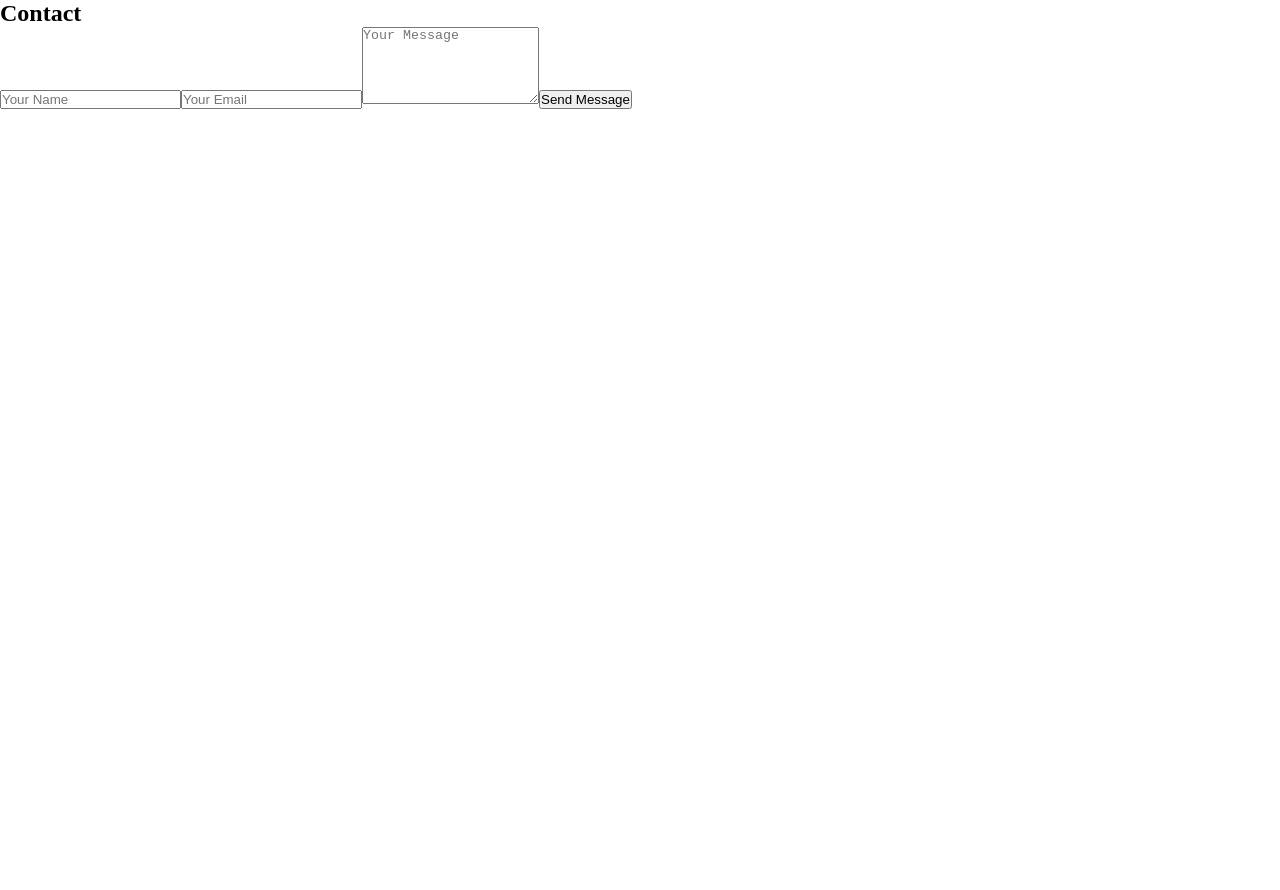
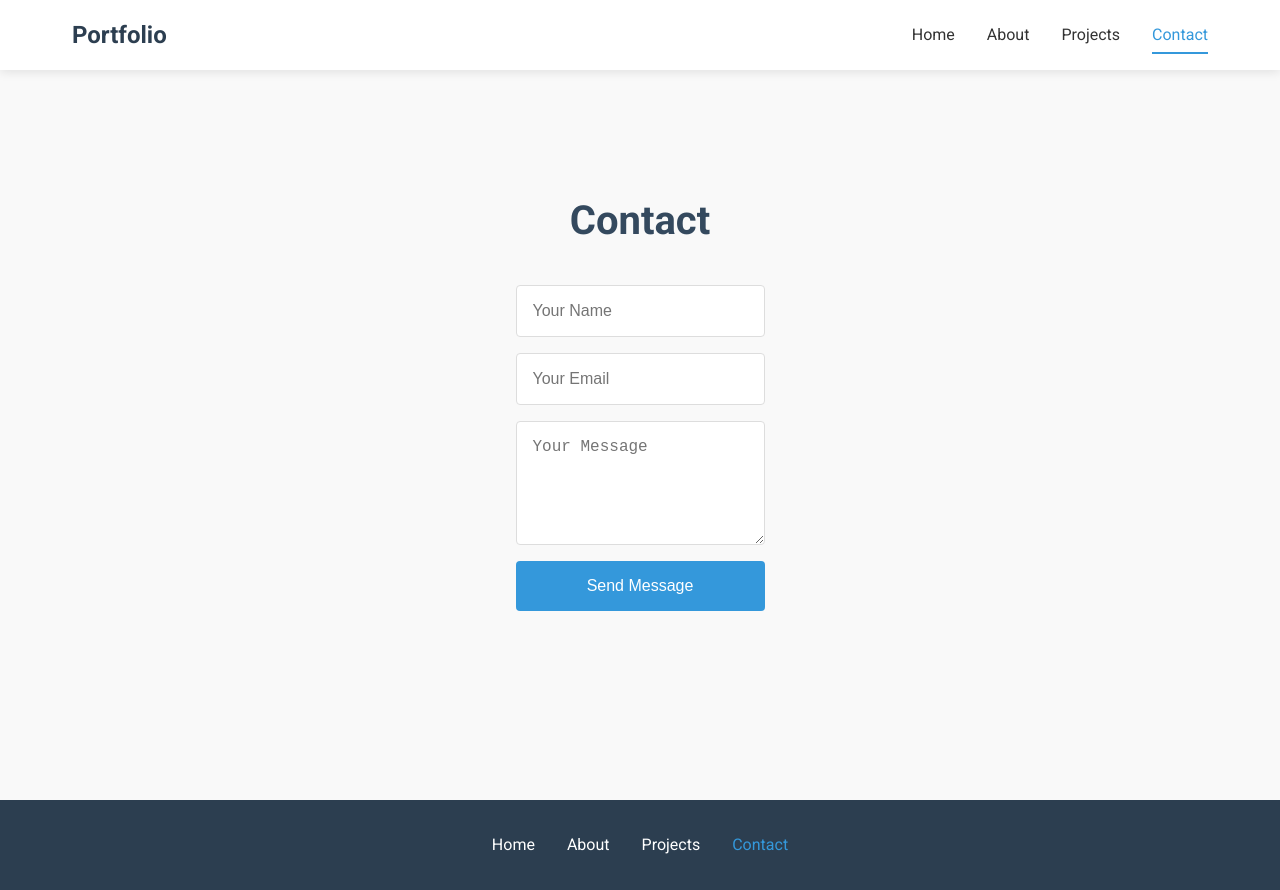
Before and after one commit to KevinTheSome/portfolio, a React (Vite) app: page /contact in a window 1280 px wide. Before the commit the page ends 800 px from the top, so only its background shows below. Built offline with nearby package versions, Linux system fonts and the light colour scheme.

Commit message:
added nav bar and footer

```diff
--- a/index.html
+++ b/index.html
@@ -5,6 +5,10 @@
         <link rel="icon" type="image/svg+xml" href="/vite.svg" />
         <meta name="viewport" content="width=device-width, initial-scale=1.0" />
         <title>portfolio</title>
+        <link
+            href="https://fonts.googleapis.com/css2?family=Roboto:wght@300;400;700&display=swap"
+            rel="stylesheet"
+        />
     </head>
     <body>
         <div id="root"></div>
--- a/src/assets/index.css
+++ b/src/assets/index.css
@@ -7,3 +7,280 @@
 html {
     scroll-behavior: smooth;
 }
+
+body {
+    font-family: "Roboto", sans-serif;
+    line-height: 1.6;
+    color: #333;
+    background: #f9f9f9;
+}
+
+section {
+    padding: 4rem 2rem;
+    max-width: 1200px;
+    margin: 0 auto;
+    min-height: 100vh;
+    display: flex;
+    align-items: center;
+    justify-content: center;
+}
+
+.hero,
+.about,
+.projects,
+.contact {
+    padding: 5rem 2rem;
+}
+
+.section-content,
+.hero-content {
+    max-width: 800px;
+    text-align: center;
+}
+
+h1 {
+    font-size: 3rem;
+    margin-bottom: 1rem;
+    color: #2c3e50;
+}
+
+h2 {
+    font-size: 2.5rem;
+    margin-bottom: 1.5rem;
+    color: #34495e;
+}
+
+p {
+    font-size: 1.2rem;
+    margin-bottom: 1rem;
+}
+
+.bio {
+    font-size: 1.1rem;
+}
+
+.project-grid {
+    display: grid;
+    grid-template-columns: repeat(auto-fit, minmax(300px, 1fr));
+    gap: 2rem;
+    margin-top: 2rem;
+}
+
+.project-card {
+    padding: 2rem;
+    background: white;
+    border-radius: 8px;
+    box-shadow: 0 4px 6px rgba(0, 0, 0, 0.1);
+    transition: transform 0.2s;
+}
+
+.project-card:hover {
+    transform: translateY(-5px);
+}
+
+a {
+    color: #3498db;
+    text-decoration: none;
+}
+
+a:hover {
+    text-decoration: underline;
+}
+
+.contact-form {
+    display: flex;
+    flex-direction: column;
+    gap: 1rem;
+    max-width: 500px;
+    margin-top: 2rem;
+}
+
+.contact-form input,
+.contact-form textarea {
+    padding: 1rem;
+    border: 1px solid #ddd;
+    border-radius: 4px;
+    font-size: 1rem;
+}
+
+.contact-form button {
+    padding: 1rem;
+    background: #3498db;
+    color: white;
+    border: none;
+    border-radius: 4px;
+    cursor: pointer;
+    font-size: 1rem;
+    transition: background 0.3s;
+}
+
+.contact-form button:hover {
+    background: #2980b9;
+}
+
+/* Footer Styles */
+.footer {
+    background: #2c3e50;
+    color: white;
+    padding: 2rem 0;
+    margin-top: auto;
+    width: 100%;
+}
+
+.footer-container {
+    max-width: 1200px;
+    margin: 0 auto;
+    display: flex;
+    justify-content: center;
+    align-items: center;
+}
+
+.footer-menu {
+    list-style: none;
+    display: flex;
+    gap: 2rem;
+    margin: 0;
+    padding: 0;
+}
+
+.footer-menu li {
+    margin: 0;
+}
+
+.footer-menu a {
+    color: white;
+    text-decoration: none;
+    font-weight: 500;
+    padding: 0.5rem 0;
+    transition: color 0.3s ease;
+}
+
+.footer-menu a:hover,
+.footer-menu a.active {
+    color: #3498db;
+}
+
+@media (max-width: 768px) {
+    .footer-menu {
+        flex-direction: column;
+        gap: 1rem;
+        text-align: center;
+    }
+
+    .footer-menu a {
+        display: block;
+        padding: 0.75rem 0;
+    }
+}
+
+.navbar {
+    position: fixed;
+    top: 0;
+    left: 0;
+    width: 100%;
+    background: white;
+    box-shadow: 0 2px 10px rgba(0, 0, 0, 0.1);
+    z-index: 1000;
+}
+
+.nav-container {
+    max-width: 1200px;
+    margin: 0 auto;
+    display: flex;
+    justify-content: space-between;
+    align-items: center;
+    padding: 1rem 2rem;
+}
+
+.nav-logo .nav-link {
+    font-size: 1.5rem;
+    font-weight: bold;
+    color: #2c3e50;
+}
+
+.nav-links {
+    display: flex;
+    list-style: none;
+    gap: 2rem;
+    margin: 0;
+    padding: 0;
+}
+
+.nav-item {
+    margin: 0;
+}
+
+.nav-link {
+    text-decoration: none;
+    color: #333;
+    font-weight: 500;
+    padding: 0.5rem 0;
+    transition: color 0.3s;
+}
+
+.nav-link.active {
+    color: #3498db;
+    border-bottom: 2px solid #3498db;
+}
+
+.hamburger {
+    display: none;
+    flex-direction: column;
+    cursor: pointer;
+    padding: 0.5rem;
+}
+
+.hamburger span {
+    width: 25px;
+    height: 3px;
+    background: #333;
+    margin: 3px 0;
+    transition: 0.3s;
+}
+
+.mobile-overlay {
+    position: fixed;
+    top: 70px;
+    left: 0;
+    right: 0;
+    bottom: 0;
+    background: transparent;
+    z-index: -1;
+}
+
+@media (max-width: 768px) {
+    .nav-links {
+        position: absolute;
+        top: 100%;
+        left: 0;
+        width: 100%;
+        background: white;
+        flex-direction: column;
+        padding: 1rem 2rem;
+        box-shadow: 0 4px 10px rgba(0, 0, 0, 0.1);
+        gap: 0;
+        display: none;
+    }
+
+    .nav-links.active {
+        display: flex;
+    }
+
+    .nav-item {
+        width: 100%;
+        text-align: center;
+    }
+
+    .nav-link {
+        display: block;
+        padding: 1rem 0;
+    }
+
+    .hamburger {
+        display: flex;
+    }
+
+    .nav-logo {
+        z-index: 1001;
+    }
+}
--- /dev/null
+++ b/src/components/Footer.tsx
@@ -0,0 +1,29 @@
+import { NavLink } from "react-router-dom";
+import { motion } from "framer-motion";
+
+const Footer: React.FC = () => {
+    return (
+        <footer className="footer">
+            <div className="footer-container">
+                <motion.div>
+                    <ul className="footer-menu">
+                        <li>
+                            <NavLink to="/">Home</NavLink>
+                        </li>
+                        <li>
+                            <NavLink to="/about">About</NavLink>
+                        </li>
+                        <li>
+                            <NavLink to="/projects">Projects</NavLink>
+                        </li>
+                        <li>
+                            <NavLink to="/contact">Contact</NavLink>
+                        </li>
+                    </ul>
+                </motion.div>
+            </div>
+        </footer>
+    );
+};
+
+export default Footer;
--- /dev/null
+++ b/src/components/NavBar.tsx
@@ -0,0 +1,109 @@
+import React, { useState } from "react";
+import { NavLink } from "react-router-dom";
+import { motion } from "framer-motion";
+
+const NavBar: React.FC = () => {
+    const [isOpen, setIsOpen] = useState(false);
+
+    const toggleMenu = () => setIsOpen(!isOpen);
+
+    const menuVariants = {
+        hidden: { opacity: 0, y: -20 },
+        visible: { opacity: 1, y: 0, transition: { duration: 0.3 } },
+    };
+
+    return (
+        <nav className="navbar">
+            <div className="nav-container">
+                <div className="nav-logo">
+                    <NavLink
+                        to="/"
+                        className="nav-link"
+                        onClick={() => setIsOpen(false)}
+                    >
+                        Portfolio
+                    </NavLink>
+                </div>
+                <ul className={`nav-links ${isOpen ? "active" : ""}`}>
+                    <motion.li
+                        variants={menuVariants}
+                        initial="hidden"
+                        animate="visible"
+                        className="nav-item"
+                    >
+                        <NavLink
+                            to="/"
+                            className={({ isActive }) =>
+                                `nav-link ${isActive ? "active" : ""}`
+                            }
+                            onClick={() => setIsOpen(false)}
+                        >
+                            Home
+                        </NavLink>
+                    </motion.li>
+                    <motion.li
+                        variants={menuVariants}
+                        initial="hidden"
+                        animate="visible"
+                        className="nav-item"
+                    >
+                        <NavLink
+                            to="/about"
+                            className={({ isActive }) =>
+                                `nav-link ${isActive ? "active" : ""}`
+                            }
+                            onClick={() => setIsOpen(false)}
+                        >
+                            About
+                        </NavLink>
+                    </motion.li>
+                    <motion.li
+                        variants={menuVariants}
+                        initial="hidden"
+                        animate="visible"
+                        className="nav-item"
+                    >
+                        <NavLink
+                            to="/projects"
+                            className={({ isActive }) =>
+                                `nav-link ${isActive ? "active" : ""}`
+                            }
+                            onClick={() => setIsOpen(false)}
+                        >
+                            Projects
+                        </NavLink>
+                    </motion.li>
+                    <motion.li
+                        variants={menuVariants}
+                        initial="hidden"
+                        animate="visible"
+                        className="nav-item"
+                    >
+                        <NavLink
+                            to="/contact"
+                            className={({ isActive }) =>
+                                `nav-link ${isActive ? "active" : ""}`
+                            }
+                            onClick={() => setIsOpen(false)}
+                        >
+                            Contact
+                        </NavLink>
+                    </motion.li>
+                </ul>
+                <div className="hamburger" onClick={toggleMenu}>
+                    <span></span>
+                    <span></span>
+                    <span></span>
+                </div>
+            </div>
+            {isOpen && (
+                <div
+                    className="mobile-overlay"
+                    onClick={() => setIsOpen(false)}
+                ></div>
+            )}
+        </nav>
+    );
+};
+
+export default NavBar;
--- a/src/main.tsx
+++ b/src/main.tsx
@@ -1,5 +1,7 @@
 import { createRoot } from "react-dom/client";
 import { BrowserRouter, Routes, Route } from "react-router-dom";
+import NavBar from "./components/NavBar";
+import Footer from "./components/Footer";
 import "./assets/index.css";
 
 import Home from "./pages/Home";
@@ -9,11 +11,13 @@ import Contact from "./pages/Contact";
 
 createRoot(document.getElementById("root")!).render(
     <BrowserRouter>
+        <NavBar />
         <Routes>
             <Route path="/" element={<Home />} />
             <Route path="/about" element={<About />} />
             <Route path="/projects" element={<Projects />} />
             <Route path="/contact" element={<Contact />} />
         </Routes>
+        <Footer />
     </BrowserRouter>,
 );
```
Lines whose indentation alone changed are shown as unchanged.
